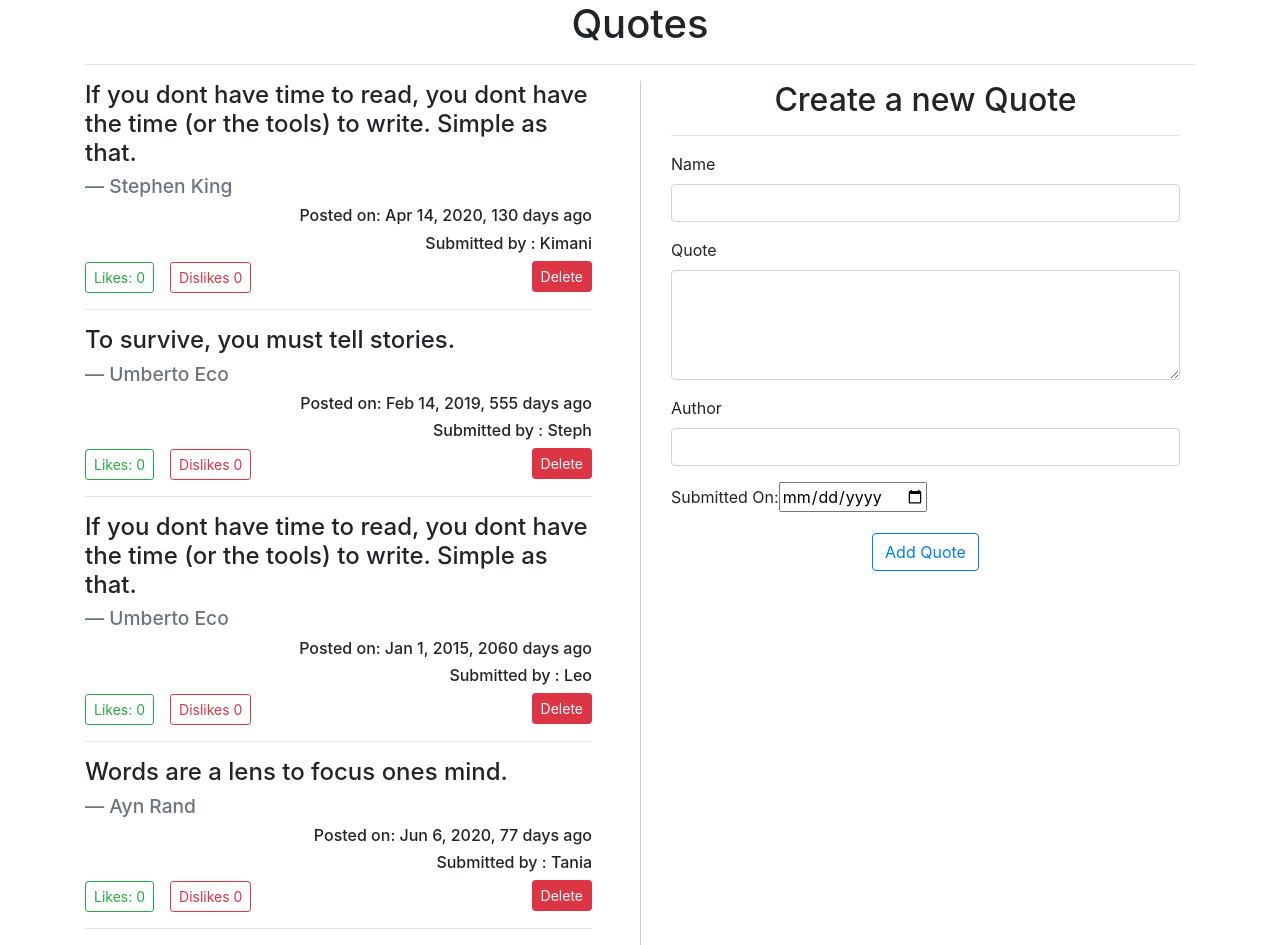
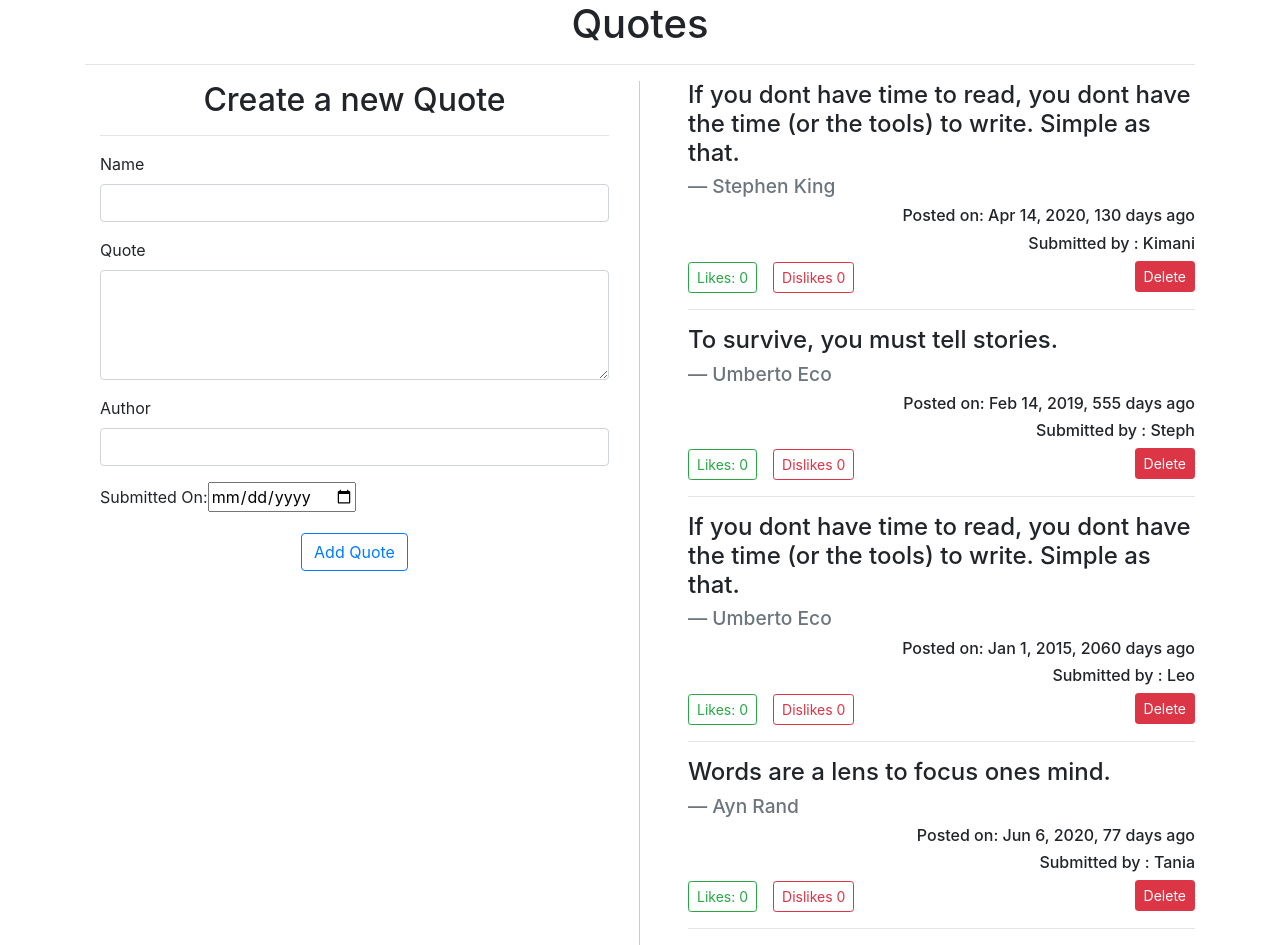
Before and after one commit to p-koskey/quotes, an Angular app: page / in a window 1280 px wide. Built offline with nearby package versions, Linux system fonts and the light colour scheme.

Commit message:
highlight directive

```diff
--- a/src/app/app.module.ts
+++ b/src/app/app.module.ts
@@ -8,6 +8,7 @@ import { QuoteComponent } from './quote/quote.component';
 import { QuoteFormComponent } from './quote-form/quote-form.component';
 import { QuoteDetailsComponent } from './quote-details/quote-details.component';
 import { DateCountPipe } from './date-count.pipe';
+import { HighlightDirective } from './highlight.directive';
 
 @NgModule({
   declarations: [
@@ -15,7 +16,8 @@ import { DateCountPipe } from './date-count.pipe';
     QuoteComponent,
     QuoteFormComponent,
     QuoteDetailsComponent,
-    DateCountPipe
+    DateCountPipe,
+    HighlightDirective
   ],
   imports: [
     BrowserModule,
--- /dev/null
+++ b/src/app/highlight.directive.ts
@@ -0,0 +1,12 @@
+import { Directive,ElementRef, Input } from '@angular/core';
+
+@Directive({
+  selector: '[appHighlight]'
+})
+export class HighlightDirective {
+
+  constructor(private elem:ElementRef){
+    this.elem.nativeElement.style.backgroundColor='rgb(144,238,144)';
+  }
+
+}
--- a/src/app/quote/quote.component.html
+++ b/src/app/quote/quote.component.html
@@ -2,7 +2,10 @@
     <h1 class="text-center">Quotes</h1>
     <hr>
     <div class="row">
-    <div class="col-md-6 pr-5">
+     <div class="col-md-6" style="border-right: 1px solid #ccc">
+            <app-quote-form (addQuote)="addNewQuote($event)"></app-quote-form>
+          </div>
+    <div class="col-md-6 pl-5">
     <div *ngFor = 'let quote of quotes; let i = index'>
 
         <blockquote class="blockquote">
@@ -12,8 +15,6 @@
         <hr>
     </div>
     </div>
-    <div class="col-md-6" style="border-left: 1px solid #ccc">
-        <app-quote-form (addQuote)="addNewQuote($event)"></app-quote-form>
-      </div>
+
     </div>
 </div>
```
Also changed, not shown: 1 other file (tests, documents, lock files or other folders).
